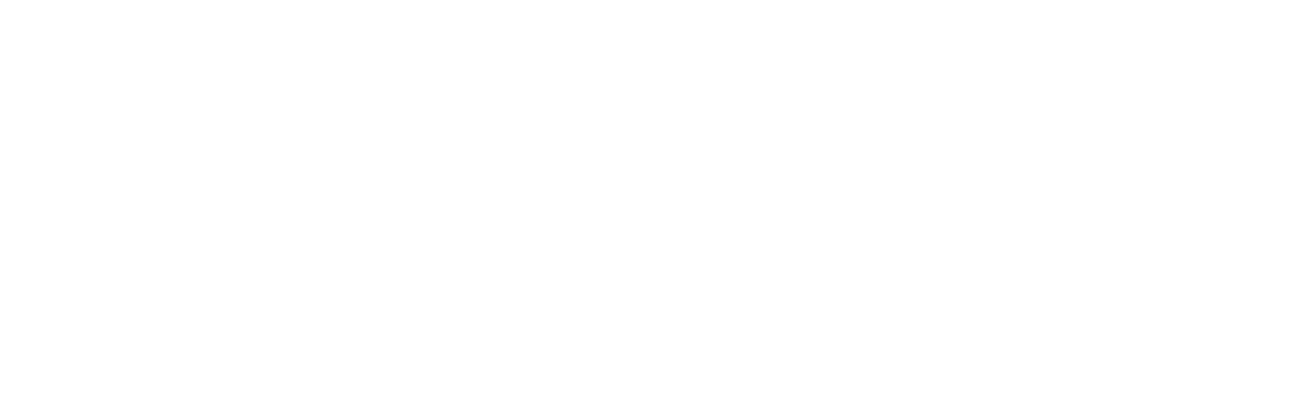
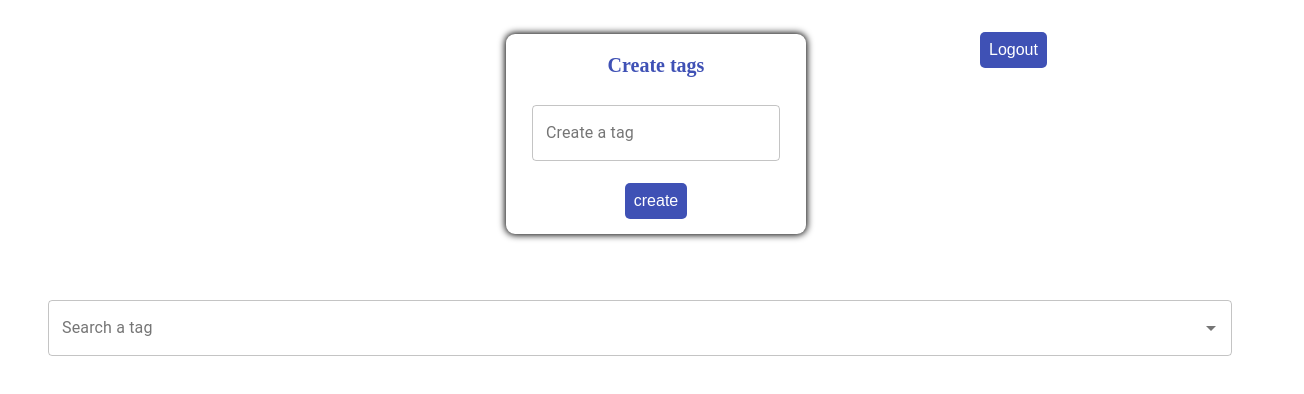
Before and after one commit to Hawangledt/tag-generate-for-github-front, a React (Create React App) app: page /main in a window 1280 px wide. Shown: the top 394 px of the page, 1304 px wide, since content can reach past the window. Built offline with nearby package versions, Linux system fonts and the light colour scheme.

Commit message:
Creating Auth0 authentication system for frontend
Auth0 documentation was used for React applications

```diff
--- a/package.json
+++ b/package.json
@@ -3,12 +3,15 @@
   "version": "0.1.0",
   "private": true,
   "dependencies": {
+    "@auth0/auth0-react": "^1.4.0",
     "@material-ui/core": "^4.11.3",
     "@material-ui/icons": "^4.11.2",
     "@material-ui/lab": "^4.0.0-alpha.57",
     "@testing-library/jest-dom": "^5.11.4",
     "@testing-library/react": "^11.1.0",
     "@testing-library/user-event": "^12.1.10",
+    "@unform/core": "^2.1.6",
+    "@unform/web": "^2.1.6",
     "axios": "^0.21.1",
     "react": "^17.0.2",
     "react-dom": "^17.0.2",
--- a/src/hooks/index.js
+++ b/src/hooks/index.js
@@ -1,12 +1,17 @@
 import React, { createContext, useState, useContext } from "react";
+import api from "../services/api"
 
 const TagsGitHubContext = createContext();
 
 
-function TagsGitHubProvider({ children }) {
+function TagsGitHubProvider({ children, accessToken }) {
+    if (accessToken !== "") {
+        api.defaults.headers.Authorization = `Bearer ${accessToken}`
+    }
+
     const [count, setCount] = useState(0);
     return (
-        <TagsGitHubContext.Provider value={{ count, setCount }}>
+        <TagsGitHubContext.Provider value={{ count, setCount, token: accessToken }}>
             {children}
         </TagsGitHubContext.Provider>
     )
--- a/src/index.js
+++ b/src/index.js
@@ -2,11 +2,21 @@
 import ReactDOM from 'react-dom';
 import App from './App';
 import reportWebVitals from './reportWebVitals';
+import { Auth0Provider } from '@auth0/auth0-react'
 
 ReactDOM.render(
   <React.StrictMode>
-    <App/>
+    <Auth0Provider
+      domain="dev-rawan.us.auth0.com"
+      clientId="Gsx2rxJAhR0UfPUJ4EkFVboeeVlHTuWM"
+      redirectUri={window.location.origin}
+      audience="https://tag-generate-for-github.com/"
+      useRefreshTokens
+      cacheLocation="localstorage"
+    >
+      <App />
+    </Auth0Provider>
   </React.StrictMode>,
-  document.getElementById('root')
+  document.getElementById('root'),
 );
 reportWebVitals();
--- a/src/pages/main/index.js
+++ b/src/pages/main/index.js
@@ -2,11 +2,15 @@
 import { Autocomplete } from "@material-ui/lab";
 import React, { useEffect, useState } from "react";
 import api from "../../services/api"
-import { ContainerCard, ContainerMain, FormTags, TagsContainer, TitleID, TitleName, TitleDescription } from "./styles"
+import {
+    Header, ContainerCard, ContainerMain, FormTags,
+    TagsContainer, TitleID, TitleName, TitleDescription
+} from "./styles"
 import ModalButton from "../../components/modal"
 import { useTagsGitHub } from "../../hooks";
 import { Close } from "@material-ui/icons"
 import { toast } from "react-toastify";
+import { useAuth0 } from "@auth0/auth0-react"
 
 
 function Main() {
@@ -15,10 +19,16 @@
     const [tags, setTags] = useState([]);
     const [newTag, setNewTag] = useState("");
     const [searchTag, setSearchTag] = useState("");
+    const { logout } = useAuth0();
 
-    const { count, setCount } = useTagsGitHub();
+    const { count, setCount, token } = useTagsGitHub();
     const typeRepo = filteredReposList.length === 0 ? repos : filteredReposList;
 
+    function handleLogout(){
+        logout({
+            returnTo: window.location.origin
+        })
+    }
 
     async function createNewTag() {
         try {
@@ -38,9 +48,7 @@
     }
     async function deleteTag(repoID, tagID) {
         try {
-            await api.delete(`/tags/${repoID}/${tagID}`, {
-
-            })
+            await api.delete(`/tags/repo/${repoID}/${tagID}`)
             setCount(count + 1)
         } catch (error) {
             toast.error('🦄 ' + error.response.data.detail, {
@@ -55,6 +63,9 @@
         }
     }
     useEffect(() => {
+        if (token === "") {
+            return
+        }
         async function load() {
             const responseRepos = await api.get("/repos/");
             const responseTags = await api.get("/tags/");
@@ -62,7 +73,7 @@
             setTags(responseTags.data);
         }
         load()
-    }, [count])
+    }, [count, token])
 
     useEffect(() => {
         function filteredRepos() {
@@ -92,6 +103,9 @@
 
     return (
         <>
+            <Header>
+                <div style={{ width: "25%" }}></div>
+                <div style={{ width: "50%" }}>
                     <FormTags>
                         <h1>
                             Create tags
@@ -99,8 +113,14 @@
                         <TextField onChange={(e) => setNewTag(e.target.value)} label="Create a tag" variant="outlined" />
                         <button onClick={() => createNewTag()}>create</button>
                     </FormTags>
+                </div>
+                <div style={{ width: "25%" }}>
+                    <button onClick = {()=>handleLogout()}>Logout</button>
+                </div>
+            </Header>
+
             <Autocomplete
-                style= {{margin: 40}}
+                style={{ margin: 40 }}
                 id="tags"
                 options={tags}
                 getOptionLabel={(option) => option.name}
--- a/src/pages/main/styles.js
+++ b/src/pages/main/styles.js
@@ -3,7 +3,7 @@
 
 export const ContainerCard = styled.div`
     height: 300px;
-    width: 300px;
+    width: 350px;
     margin: 12px;
     display: flex;
     flex-direction: column;
@@ -116,3 +116,31 @@
     color: #777777;
     text-align: justify;
 `
+export const Header = styled.header`
+    width: 100%;
+    display: flex;
+    flex-direction: row;
+    justify-content: space-around;
+    padding: 16px;
+    align-items: flex-start;
+    button{
+        margin: 8px;
+        border-radius: 5px;
+        background: #3f51b5;
+        color: #ffffff;
+        font-size: 16px;
+        padding: 9px;
+        border: 0px;
+        cursor: pointer;
+        transition: 0.2s;
+        &:hover{
+            opacity: 0.4;
+        };
+        &:active{
+            opacity: 1;
+        }
+        display:flex;
+        flex-direction:row;
+        align-items:center;
+    }
+`;
--- a/src/routes/index.js
+++ b/src/routes/index.js
@@ -1,18 +1,18 @@
 import React from "react";
-import { Switch, Route, BrowserRouter} from "react-router-dom";
-import Main from "../pages/main"
+import Public from "./public"
+import Private from "./private"
+import {useAuth0} from "@auth0/auth0-react"
 
 
 function Routes() {
+
+    const {isAuthenticated, error} = useAuth0()
+    console.log(error)
+    if (isAuthenticated) {
+        return <Private/>
+    }
     return (
-        <BrowserRouter>
-            <Switch>
-                {/* <Route path="/">
-                    <Redirect to="/main" />
-                </Route> */}
-                <Route path="/" exact component={Main} />
-            </Switch>
-        </BrowserRouter>
+        <Public/>
     )
 };
 
--- /dev/null
+++ b/src/routes/private.js
@@ -0,0 +1,46 @@
+import React, { useEffect, useState } from "react";
+import { Switch, Route, useHistory } from "react-router-dom";
+import Main from "../pages/main";
+import { TagsGitHubProvider } from "../hooks/index";
+import { useAuth0 } from "@auth0/auth0-react";
+import api from "../services/api";
+import FinishSignUp from "../pages/finishSignup";
+
+function Private() {
+    const { getAccessTokenSilently } = useAuth0()
+    const [accessToken, setAccessToken] = useState("")
+    const [userVerify, setUserVerify] = useState(false)
+    const history = useHistory()
+
+    useEffect(() => {
+        async function load() {
+            try {
+                const token = await getAccessTokenSilently({
+                    audience: "https://tag-generate-for-github.com/"
+                })
+                setAccessToken(token)
+                await api.get("auth/",
+                    { headers: { Authorization: (api.defaults.headers.Authorization = `Bearer ${token}`) } })
+                setUserVerify(true)
+
+            } catch (error) {
+                history.push("/finish")
+            }
+        }
+        load()
+    }, [getAccessTokenSilently, history])
+
+    return (
+        <TagsGitHubProvider accessToken={accessToken}>
+            <Switch>
+                {/* <Route path="/">
+                    <Redirect to="/main" />
+                </Route> */}
+                <Route path="/" exact component={Main} />
+                <Route path="/finish" exact component={FinishSignUp} />
+            </Switch>
+        </TagsGitHubProvider>
+    )
+};
+
+export default Private
--- /dev/null
+++ b/src/routes/public.js
@@ -0,0 +1,21 @@
+import React from "react";
+import { Switch, Route} from "react-router-dom";
+import Signup from "../pages/signup";
+import { TagsGitHubProvider } from "../hooks/index";
+import Main from "../pages/main";
+
+function Public() {
+    return (
+        <TagsGitHubProvider accessToken = "">
+            <Switch>
+                {/* <Route path="/">
+                    <Redirect to="/main" />
+                </Route> */}
+                <Route path="/" exact component={Signup} />
+                <Route path="/main" exact component={Main} />
+            </Switch>
+        </TagsGitHubProvider>
+    )
+};
+
+export default Public
```
Also changed, not shown: src/App.js (+3 -4 lines), 1 other file (tests, documents, lock files or other folders). Lines whose indentation alone changed are shown as unchanged.
